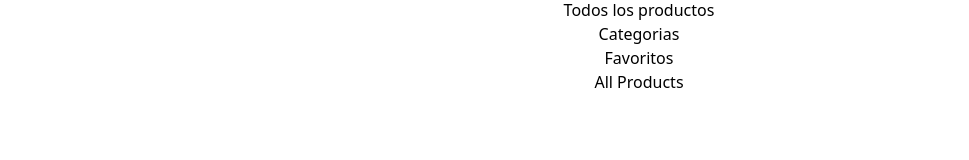
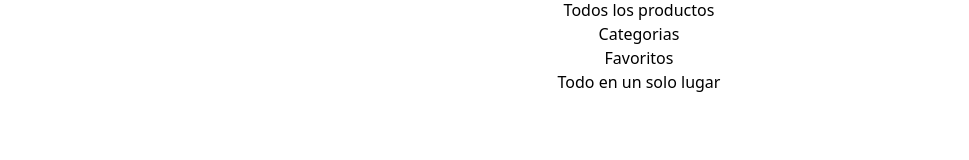
Before and after one commit to andybaronp/tushop, a React (Vite) app: page / in a window 1280 px wide. Shown: the part 261-421 px from the top of the page, without its empty margins (1-970 px from the left). Built offline with nearby package versions, Linux system fonts and the light colour scheme; no server answers.

Commit message:
clear home

```diff
--- a/src/pages/Home.tsx
+++ b/src/pages/Home.tsx
@@ -8,91 +8,10 @@ const Home = () => {
       {/* <!-- Title --> */}
       <div className='pt-20 bg-white'>
         <h1 className='text-2xl font-bold text-center text-gray-800'>
-          All Products
+          Todo en un solo lugar
         </h1>
       </div>
       <Search />
-      {/* <!-- Tab Menu --> */}
-      {/* <div className='flex flex-wrap items-center justify-center py-10 overflow-x-auto overflow-y-hidden text-gray-800 bg-green-500'>
-        <a
-          rel='noopener noreferrer'
-          href='#'
-          className='flex items-center flex-shrink-0 px-5 py-3 space-x-2text-gray-600'
-        >
-          <svg
-            xmlns='http://www.w3.org/2000/svg'
-            viewBox='0 0 24 24'
-            fill='none'
-            stroke='currentColor'
-            strokeWidth='2'
-            strokeLinecap='round'
-            strokeLinejoin='round'
-            className='w-4 h-4'
-          >
-            <path d='M19 21l-7-5-7 5V5a2 2 0 0 1 2-2h10a2 2 0 0 1 2 2z'></path>
-          </svg>
-          <span>Architecto</span>
-        </a>
-        <a
-          rel='noopener noreferrer'
-          href='#'
-          className='flex items-center flex-shrink-0 px-5 py-3 space-x-2 text-gray-900 rounded-t-lg'
-        >
-          <svg
-            xmlns='http://www.w3.org/2000/svg'
-            viewBox='0 0 24 24'
-            fill='none'
-            stroke='currentColor'
-            strokeWidth='2'
-            strokeLinecap='round'
-            strokeLinejoin='round'
-            className='w-4 h-4'
-          >
-            <path d='M2 3h6a4 4 0 0 1 4 4v14a3 3 0 0 0-3-3H2z'></path>
-            <path d='M22 3h-6a4 4 0 0 0-4 4v14a3 3 0 0 1 3-3h7z'></path>
-          </svg>
-          <span>Corrupti</span>
-        </a>
-        <a
-          rel='noopener noreferrer'
-          href='#'
-          className='flex items-center flex-shrink-0 px-5 py-3 space-x-2 text-gray-600'
-        >
-          <svg
-            xmlns='http://www.w3.org/2000/svg'
-            viewBox='0 0 24 24'
-            fill='none'
-            stroke='currentColor'
-            strokeWidth='2'
-            strokeLinecap='round'
-            strokeLinejoin='round'
-            className='w-4 h-4'
-          >
-            <polygon points='12 2 15.09 8.26 22 9.27 17 14.14 18.18 21.02 12 17.77 5.82 21.02 7 14.14 2 9.27 8.91 8.26 12 2'></polygon>
-          </svg>
-          <span>Excepturi</span>
-        </a>
-        <a
-          rel='noopener noreferrer'
-          href='#'
-          className='flex items-center flex-shrink-0 px-5 py-3 space-x-2 text-gray-600'
-        >
-          <svg
-            xmlns='http://www.w3.org/2000/svg'
-            viewBox='0 0 24 24'
-            fill='none'
-            stroke='currentColor'
-            strokeWidth='2'
-            strokeLinecap='round'
-            strokeLinejoin='round'
-            className='w-4 h-4'
-          >
-            <circle cx='12' cy='12' r='10'></circle>
-            <polygon points='16.24 7.76 14.12 14.12 7.76 16.24 9.88 9.88 16.24 7.76'></polygon>
-          </svg>
-          <span>Consectetur</span>
-        </a>
-      </div> */}
 
       <Main />
 
```
